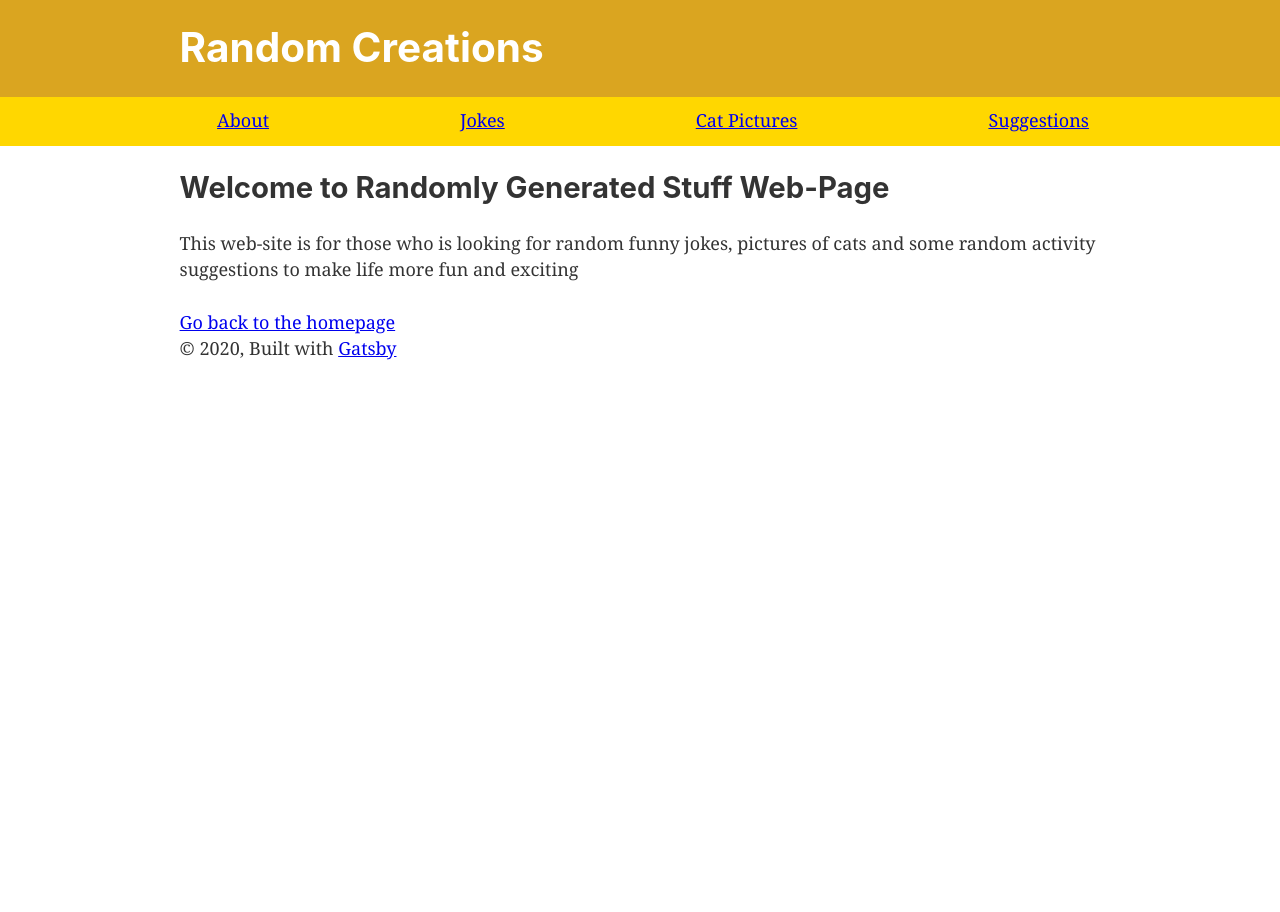
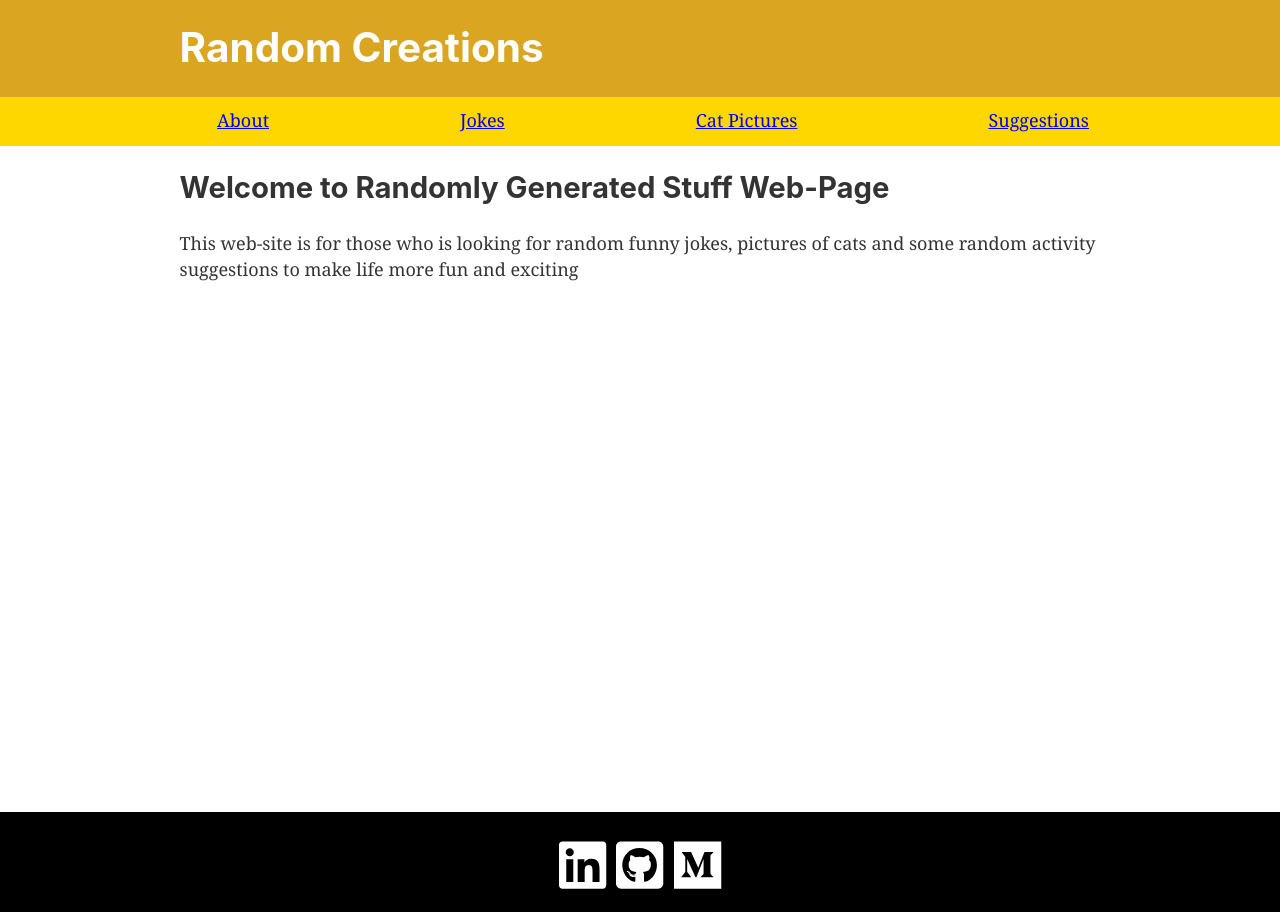
Before and after one commit to dilmurodb/trivia-gatsby, a Gatsby site in the folder trivia/: page /about in a window 1280 px wide. Before the commit the page ends 800 px from the top, so only its background shows below. Built offline with nearby package versions, Linux system fonts and the light colour scheme; Gatsby itself is replaced by a stand-in of ours.

Commit message:
added a footer component, and did some style changes

```diff
--- a/trivia/package.json
+++ b/trivia/package.json
@@ -5,6 +5,11 @@
   "version": "0.1.0",
   "author": "Kyle Mathews <mathews.kyle@gmail.com>",
   "dependencies": {
+    "@fortawesome/fontawesome-svg-core": "^1.2.28",
+    "@fortawesome/free-brands-svg-icons": "^5.13.0",
+    "@fortawesome/free-regular-svg-icons": "^5.13.0",
+    "@fortawesome/free-solid-svg-icons": "^5.13.0",
+    "@fortawesome/react-fontawesome": "^0.1.9",
     "gatsby": "^2.19.45",
     "gatsby-image": "^2.2.44",
     "gatsby-plugin-manifest": "^2.2.48",
@@ -19,6 +24,7 @@
     "react-helmet": "^5.2.1"
   },
   "devDependencies": {
+    "babel-plugin-styled-components": "^1.10.7",
     "prettier": "^1.19.1"
   },
   "keywords": [
--- /dev/null
+++ b/trivia/src/components/footer.js
@@ -0,0 +1,69 @@
+import { Link } from "gatsby"
+import PropTypes from "prop-types"
+import React from "react"
+import Layout from "./layout"
+import { library } from "@fortawesome/fontawesome-svg-core"
+import { fas } from "@fortawesome/free-solid-svg-icons"
+import { far } from "@fortawesome/free-regular-svg-icons"
+import { fab } from "@fortawesome/free-brands-svg-icons"
+import { FontAwesomeIcon } from "@fortawesome/react-fontawesome"
+library.add(fab, fas, far)
+const Footer = () => (
+  <div>
+    <footer
+      style={{
+        background: `black`,
+      }}
+    >
+      <div
+        style={{
+          margin: `0 auto`,
+          height: 100,
+          padding: `1.45rem 1.0875rem`,
+        }}
+      >
+        <div
+          className="footer-container"
+          style={{
+            display: `flex`,
+            flexDirection: `row`,
+            justifyContent: `center`,
+          }}
+        >
+          <div style={{ marginRight: `10px` }}>
+            <a
+              href="https://www.linkedin.com/in/dilmurod-bukharov-242987168/"
+              target="_blank"
+              rel="noopener"
+              style={{ color: `white` }}
+            >
+              <FontAwesomeIcon icon={["fab", "linkedin"]} size="3x" />
+            </a>
+          </div>
+          <div>
+            <a
+              href="https://github.com/dilmurodb"
+              target="_blank"
+              rel="noopener"
+              style={{ color: `white` }}
+            >
+              <FontAwesomeIcon icon={["fab", "github-square"]} size="3x" />
+            </a>
+          </div>
+          <div style={{ marginLeft: `10px` }}>
+            <a
+              href="https://medium.com/@dilmurod.bukharov"
+              target="_blank"
+              rel="noopener"
+              style={{ color: `white` }}
+            >
+              <FontAwesomeIcon icon={["fab", "medium"]} size="3x" />
+            </a>
+          </div>
+        </div>
+      </div>
+    </footer>
+  </div>
+)
+
+export default Footer
--- a/trivia/src/components/layout.js
+++ b/trivia/src/components/layout.js
@@ -11,6 +11,7 @@ import { useStaticQuery, graphql } from "gatsby"
 
 import Header from "./header"
 import Menu from "./menu"
+import Footer from "./footer"
 import "./layout.css"
 
 const Layout = ({ children }) => {
@@ -33,15 +34,12 @@ const Layout = ({ children }) => {
           margin: `0 auto`,
           maxWidth: 960,
           padding: `0 1.0875rem 1.45rem`,
+          minHeight: `80vh`,
         }}
       >
         <main>{children}</main>
-        <footer>
-          © {new Date().getFullYear()}, Built with
-          {` `}
-          <a href="https://www.gatsbyjs.org">Gatsby</a>
-        </footer>
       </div>
+      <Footer />
     </>
   )
 }
--- a/trivia/src/pages/about.js
+++ b/trivia/src/pages/about.js
@@ -1,5 +1,4 @@
 import React from "react"
-import { Link } from "gatsby"
 
 import Layout from "../components/layout"
 import SEO from "../components/seo"
@@ -13,7 +12,6 @@ const CinemaPage = () => (
       of cats and some random activity suggestions to make life more fun and
       exciting
     </p>
-    <Link to="/">Go back to the homepage</Link>
   </Layout>
 )
 
--- a/trivia/src/pages/index.js
+++ b/trivia/src/pages/index.js
@@ -1,5 +1,4 @@
 import React from "react"
-import { Link } from "gatsby"
 
 import Layout from "../components/layout"
 import Image from "../components/image"
@@ -13,7 +12,6 @@ const IndexPage = () => (
     <div style={{ maxWidth: `900px`, marginBottom: `1.45rem` }}>
       <Image />
     </div>
-    <Link to="/page-2/">Go to page 2</Link>
   </Layout>
 )
 
```
Also changed, not shown: trivia/src/pages/activity.js (+18 -5 lines), trivia/src/pages/activityGenerator.js (+11 -11 lines), trivia/src/pages/cat.js (+13 -3 lines), trivia/src/pages/catGenerator.js (+8 -8 lines), trivia/src/pages/joke.js (+13 -3 lines), trivia/src/pages/jokeGenerator.js (+0 -30 lines), 1 other file.
